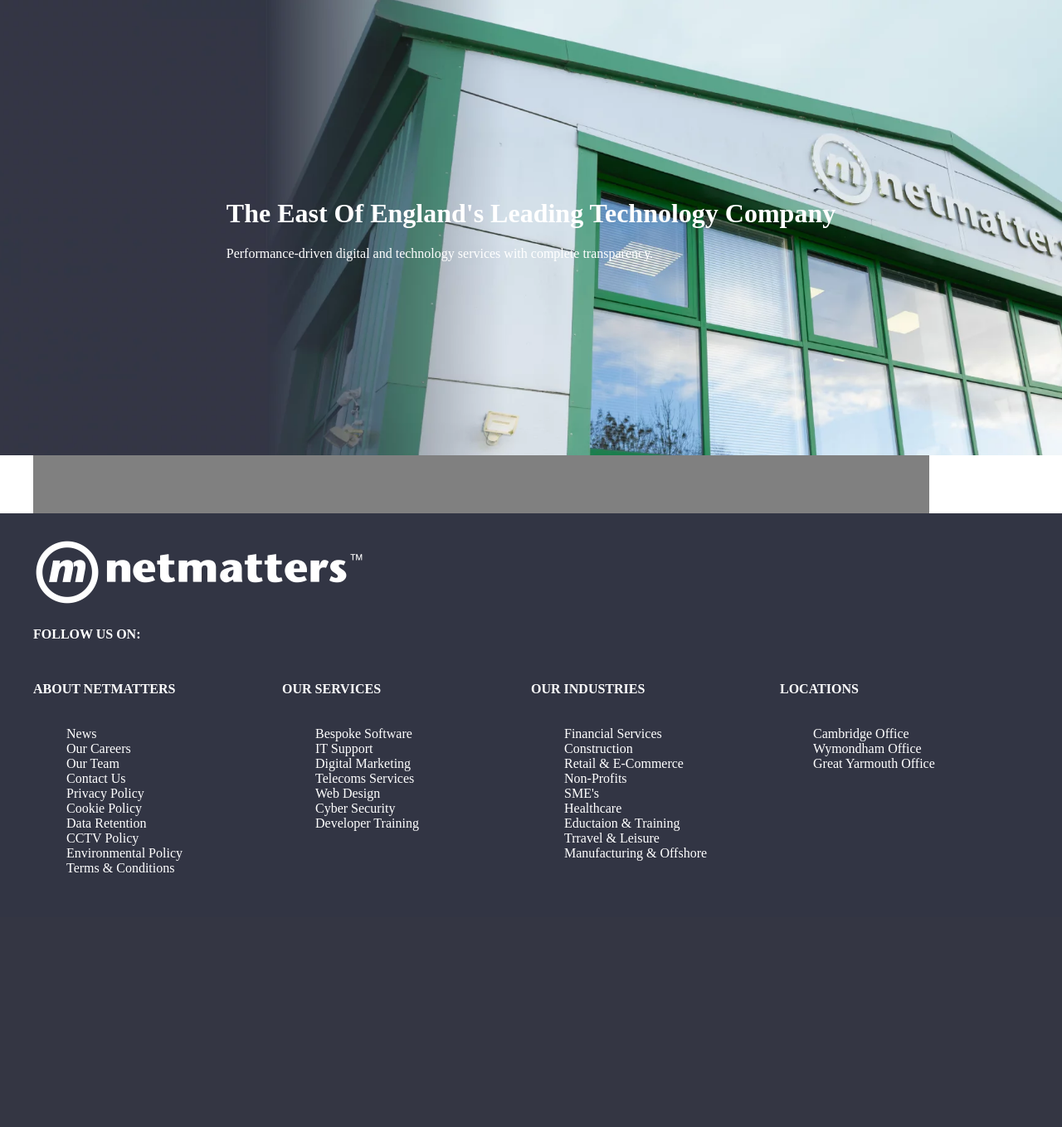
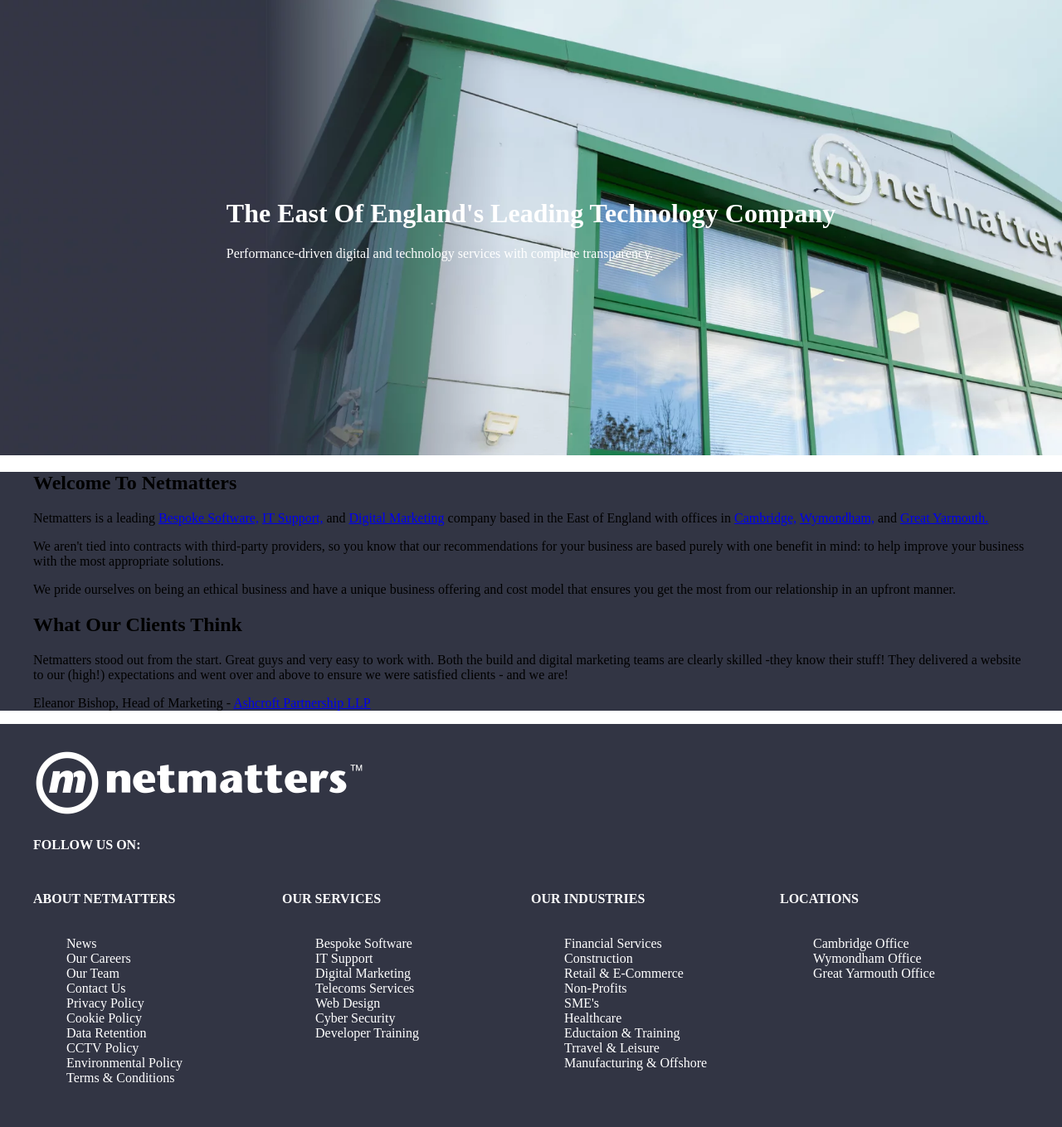
Before and after one commit to ChickenSplash/Netmatters-Homepage, a PHP site: page / in a window 1280 px wide. Shown: the part 113-1472 px from the top of the page at 83% size. Before the commit the page ends 1165 px from the top, so only its background shows below. Run offline with PHP 8.4, Linux system fonts and the light colour scheme.

Commit message:
added about section

```diff
--- a/css/styles.css
+++ b/css/styles.css
@@ -72,6 +72,10 @@ nav {
   background-color: #323544;
 }
 
+.about {
+  background-color: #323544;
+}
+
 footer {
   background-color: #323544;
   color: #fff;
--- a/index.html
+++ b/index.html
@@ -33,15 +33,17 @@
             <p>Performance-driven digital and technology services with complete transparency.</p>
         </div>
     </div>
-    <div id="middle">
+    <div class="about">
         <div class="container">
-            <div class="container-item"></div>
-            <div class="container-item"></div>
-            <div class="container-item"></div>
-            <div class="container-item"></div>
-            <div class="container-item"></div>
-            <div class="container-item"></div>
-            <div class="container-item"></div>
+            <div class="content">
+                <h2><strong>Welcome To Netmatters</strong></h2>
+                <p>Netmatters is a leading <a href="#">Bespoke Software,</a> <a href="#">IT Support,</a> and <a href="#">Digital Marketing</a> company based in the East of England with offices in <a href="#">Cambridge,</a> <a href="#">Wymondham,</a> and <a href="#">Great Yarmouth.</a></p>
+                <p>We aren't tied into contracts with third-party providers, so you know that our recommendations for your business are based purely with one benefit in mind: to help improve your business with the most appropriate solutions.</p>
+                <p>We pride ourselves on being an ethical business and have a unique business offering and cost model that ensures you get the most from our relationship in an upfront manner.</p>
+                <h2><strong>What Our Clients Think</strong></h2>
+                <p>Netmatters stood out from the start. Great guys and very easy to work with. Both the build and digital marketing teams are clearly skilled -they know their stuff! They delivered a website to our (high!) expectations and went over and above to ensure we were satisfied clients - and we are!</p>
+                <p>Eleanor Bishop, Head of Marketing - <a href="#">Ashcroft Partnership LLP</a></p>
+            </div>
         </div>
     </div>
     <footer>
--- /dev/null
+++ b/scss/layout/_about.scss
@@ -0,0 +1,3 @@
+.about {
+    background-color: $color-base;
+}
--- a/scss/layout/_index.scss
+++ b/scss/layout/_index.scss
@@ -1,4 +1,5 @@
 @import "layout";
 @import "header";
 @import "nav";
+@import "about";
 @import "footer";
```
Also changed, not shown: 1 other file.
